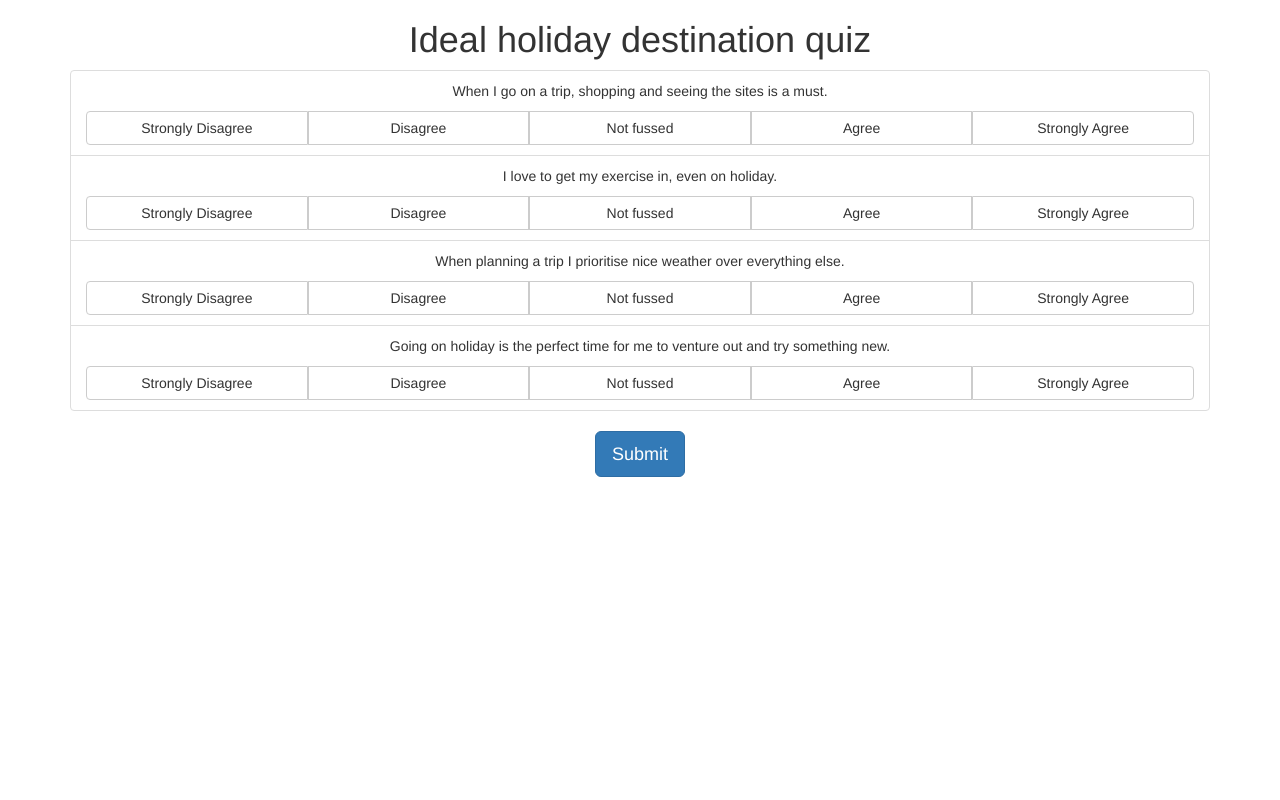
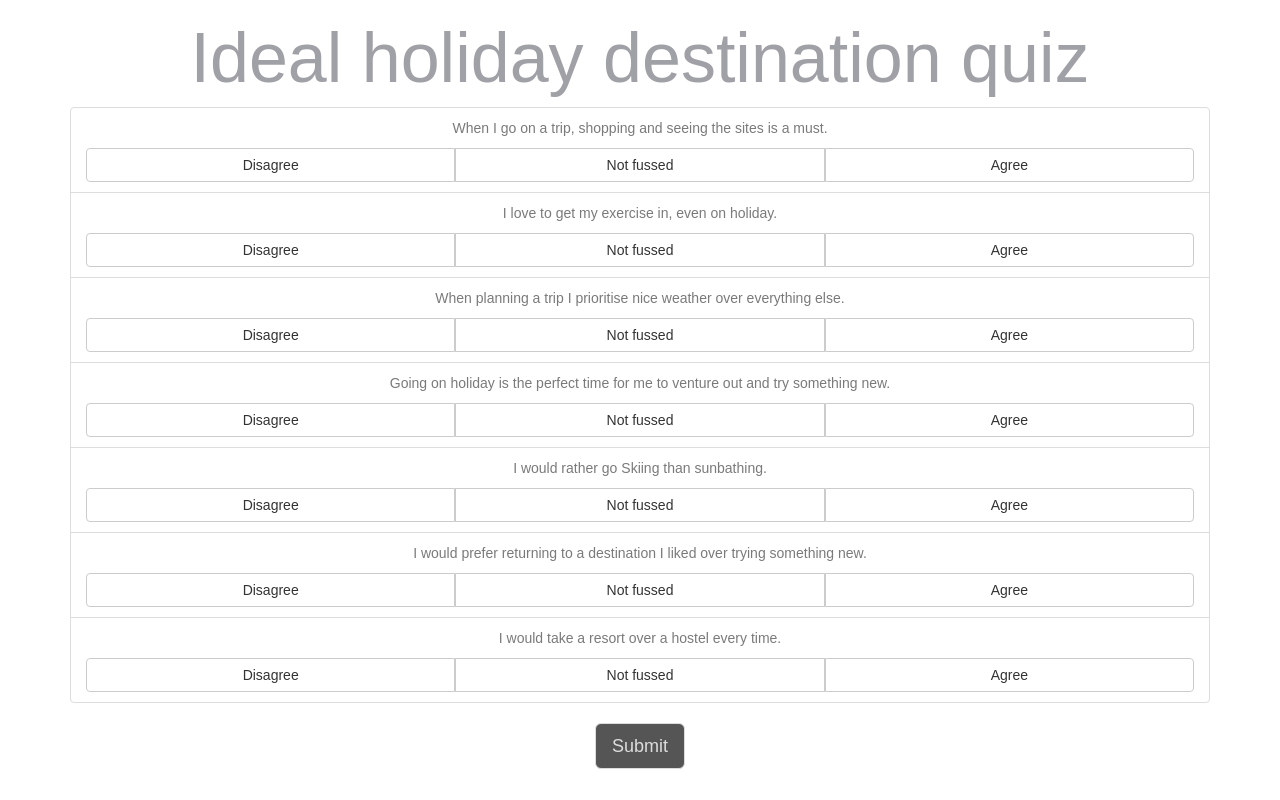
Before and after one commit to Salma394/Voyago, a Flask app: page /personality_style in a window 1280 px wide. Run offline with Flask 3, Linux system fonts and the light colour scheme; some libraries are stand-ins or nearby versions.

Commit message:
adding changes to quiz page

```diff
--- a/questionaire/static/quiz.js
+++ b/questionaire/static/quiz.js
@@ -7,35 +7,46 @@
 var prompts = [
 {
 	prompt: 'When I go on a trip, shopping and seeing the sites is a must.',
-	weight: 5,
+	weight: 3,
 	class: 'group0'
 },
 {
 	prompt: 'I love to get my exercise in, even on holiday.',
-	weight: -10,
+	weight: 5,
 	class: 'group1'
 },
 {
 	prompt: 'When planning a trip I prioritise nice weather over everything else.',
-	weight: 10,
+	weight: -4,
 	class: 'group2'
 },
 {
 	prompt: 'Going on holiday is the perfect time for me to venture out and try something new.',
-	weight: -5,
+	weight: 3,
 	class: 'group3'
 },
+{
+	prompt: 'I would  rather go Skiing than sunbathing.',
+	weight: 5,
+	class: 'group4'
+},
+{
+	prompt: 'I would prefer returning to a destination I liked over trying something new.',
+	weight: -3,
+	class: 'group5'
+},
+{
+	prompt: 'I would take a resort over a hostel every time.',
+	weight: -4,
+	class: 'group6'
+}
 
 ]
+
 
 // This array stores all of the possible values and the weight associated with the value.
 // The stronger agreeance/disagreeance, the higher the weight on the user's answer to the prompt.
 var prompt_values = [
-{
-	value: 'Strongly Disagree',
-	class: 'btn-default btn-strongly-disagree',
-	weight: -1,
-},
 {
 	value: 'Disagree',
 	class: 'btn-default btn-disagree',
@@ -50,11 +61,6 @@
 	value: 'Agree',
 	class: 'btn-default btn-agree',
 	weight: 1,
-},
-{
-	value: 'Strongly Agree',
-	class: 'btn-default btn-strongly-agree',
-	weight: 2,
 }
 ]
 
@@ -182,51 +188,32 @@
 	$('.results').removeClass('hide');
 	$('.results').addClass('show');
 
-	if(total > 8) {
+	if(total > 20) {
 		// document.getElementById('intro-bar').style.width = ((total / 60) * 100) + '%';
 		// console.log(document.getElementById('intro-bar').style.width);
 		// document.getElementById('intro-bar').innerHTML= ((total / 60) * 100) + '%';
-		document.getElementById('results').innerHTML = '<b>Your ideal holiday destination is Beach!</b><br><br>\
-		Lorem ipsum dolor sit amet, consectetur adipiscing elit, sed do eiusmod tempor incididunt ut labore et dolore magna aliqua..\n\
+		document.getElementById('results').innerHTML = '<b>Your ideal holiday destination is Cairns, Australia!</b><br><br>\
+		Cairns is a popular tourist destination located in the tropical north of Queensland, known for its proximity to the Great Barrier Reef and the Daintree Rainforest,.\n\
 <br><br>\
-Ut enim ad minim veniam, quis nostrud exercitation ullamco laboris nisi ut aliquip ex ea commodo consequat.:\n\
+Cairns offers a variety of activities for visitors, including snorkeling or scuba diving on the Great Barrier Reef, exploring the Daintree Rainforest.\
+        ';
+	} else if(total< 20 && total > 10) {
+		document.getElementById('results').innerHTML = '<b>Your ideal holiday destination is Cape Town, South Africa!</b><br><br>\
+		Cape Town is a coastal city in South Africa known for its natural beauty, diverse culture, and historical landmarks such as Table Mountain and Robben Island.\n\
 <br><br>\
-Duis aute irure dolor in reprehenderit in voluptate velit esse cillum dolore eu fugiat nulla pariatur..\n\n\
+Cape Town offers a range of adventure activities, including shark cage diving, surfing, hiking Table Mountain, paragliding, and exploring the nearby Cape Peninsula.\
+';
+	} else if(total< 10 && total > 0) {
+		document.getElementById('results').innerHTML = '<b>Your ideal holiday destination is Tokyo, Japan!</b><br><br>\
+		Tokyo is the capital and largest city of Japan, situated on the eastern coast of Honshu Island, and is a major cultural, economic, and political hub of the country.\n\
 <br><br>\
-Excepteur sint occaecat cupidatat non proident, sunt in culpa qui officia deserunt mollit anim id est laborum.';
-	}
-
-	else if(8 > total > 3) {
-		document.getElementById('results').innerHTML = '<b>Your ideal holiday destination is City!</b><br><br>\
-		Lorem ipsum dolor sit amet, consectetur adipiscing elit, sed do eiusmod tempor incididunt ut labore et dolore magna aliqua..\n\
+Tokyo is a bustling metropolis known for its cutting-edge technology, vibrant street fashion, delicious food, and unique blend of traditional and modern culture.\
+';
+	} else {
+		document.getElementById('results').innerHTML = '<b>Your ideal Holiday destination is Cancun, Mexico!</b><br><br>\
+		Cancun is a popular beach resort city located on the northeast coast of the Yucatan Peninsula in Mexico.\n\
 <br><br>\
-Ut enim ad minim veniam, quis nostrud exercitation ullamco laboris nisi ut aliquip ex ea commodo consequat.:\n\
-<br><br>\
-Duis aute irure dolor in reprehenderit in voluptate velit esse cillum dolore eu fugiat nulla pariatur..\n\n\
-<br><br>\
-Excepteur sint occaecat cupidatat non proident, sunt in culpa qui officia deserunt mollit anim id est laborum.';
-	}
-
-	else if(3 > total > -2) {
-		document.getElementById('results').innerHTML = '<b>Your ideal holiday destination is Adventure!</b><br><br>\
-		Lorem ipsum dolor sit amet, consectetur adipiscing elit, sed do eiusmod tempor incididunt ut labore et dolore magna aliqua..\n\
-<br><br>\
-Ut enim ad minim veniam, quis nostrud exercitation ullamco laboris nisi ut aliquip ex ea commodo consequat.:\n\
-<br><br>\
-Duis aute irure dolor in reprehenderit in voluptate velit esse cillum dolore eu fugiat nulla pariatur..\n\n\
-<br><br>\
-Excepteur sint occaecat cupidatat non proident, sunt in culpa qui officia deserunt mollit anim id est laborum.';
-	}
-
-	else if (total < -2) {
-		document.getElementById('results').innerHTML = '<b>Your ideal Holiday destination is Active</b><br><br>\
-		Lorem ipsum dolor sit amet, consectetur adipiscing elit, sed do eiusmod tempor incididunt ut labore et dolore magna aliqua..\n\
-<br><br>\
-Ut enim ad minim veniam, quis nostrud exercitation ullamco laboris nisi ut aliquip ex ea commodo consequat.:\n\
-<br><br>\
-Duis aute irure dolor in reprehenderit in voluptate velit esse cillum dolore eu fugiat nulla pariatur..\n\n\
-<br><br>\
-Excepteur sint occaecat cupidatat non proident, sunt in culpa qui officia deserunt mollit anim id est laborum.'
+Cancun is known for its white sand beaches, turquoise waters and vibrant night life.'
 	}
 
 	// Hide the quiz after they submit their results
--- a/questionaire/static/styles.css
+++ b/questionaire/static/styles.css
@@ -1,22 +1,19 @@
-@import url('https://fonts.googleapis.com/css2?family=Montserrat&display=swap');
-
-* {
-    /* font-family: Source Sans 3; */
-    font-family: "Source Sans Pro";
-    color:black;
-    background-color:#FFFEF2;
+*{
+    font-family: 'Poppins', sans-serif;;
+    color:#7a7a7a;
+    background-color:#FFFFFF;
 }
 
 h1{
-    font-size: 40px;
-    color:#606060 ;
+   font-size: 70px;
+    color:#000112 ;
 
     opacity: 37%;
 }
 
 options{
     color: #7a7a7a;
-    font-family: "Source Sans 3";
+    font-family: 'Poppins', sans-serif;
     font-weight: 400;
     font-size: 20px;
     line-height: 1.28;
@@ -31,7 +28,7 @@
     width: 480px;
     height: 120px;
     color: #7a7a7a;
-    font-family: "Source Sans 3";
+    font-family: 'Poppins', sans-serif;
     font-weight: 400;
     font-size: 20px;
     line-height: 1.28;
--- a/questionaire/templates/personality_style.html
+++ b/questionaire/templates/personality_style.html
@@ -15,7 +15,7 @@
 	<!-- GOOGLE FONT -->
 	<link href="https://fonts.googleapis.com/css?family=Lato" rel="stylesheet">
 	<!-- CUSTOM -->
-	<link rel="stylesheet" type="text/css" href="css/main.css">
+	  <link rel="stylesheet" href="{{url_for('static',filename = 'styles.css')}}"/>
 </head>
 <!-- BODY -->
 <body>
```
Also changed, not shown: questionaire/static/images/cairns1.jpeg (added), questionaire/static/images/cairns2.jpeg (added), questionaire/static/images/cairns3.jpg (added), questionaire/static/images/cancun1.jpeg (added), questionaire/static/images/cancun2.jpeg (added), questionaire/static/images/cancun3.jpeg (added), questionaire/static/images/capetown1.jpeg (added), questionaire/static/images/capetown2.jpeg (added), questionaire/static/images/capetown3.jpeg (added), questionaire/static/images/tokyo1.jpeg (added), questionaire/static/images/tokyo2.jpeg (added), questionaire/static/images/tokyo3.jpeg (added), 3 other files.
